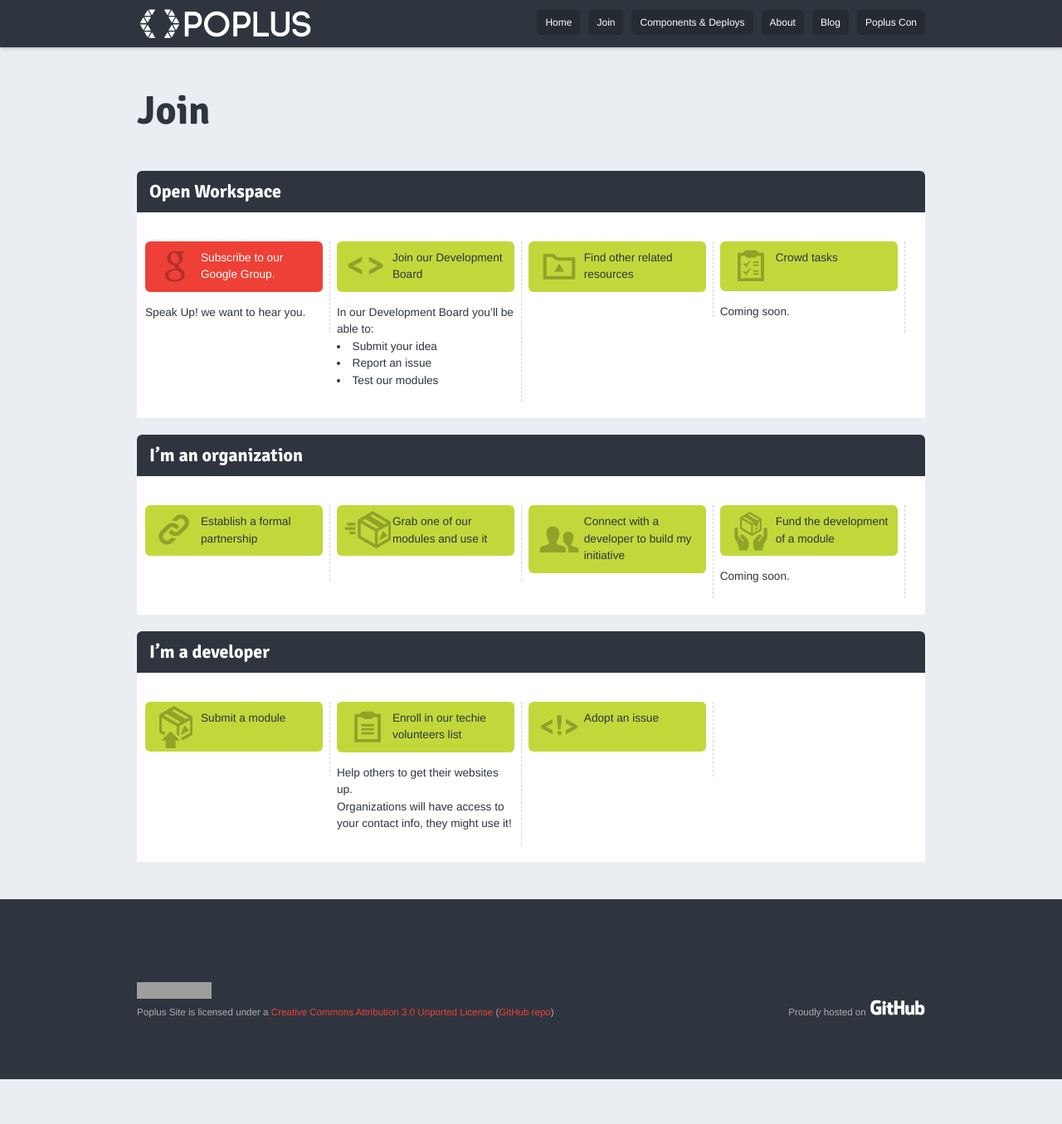
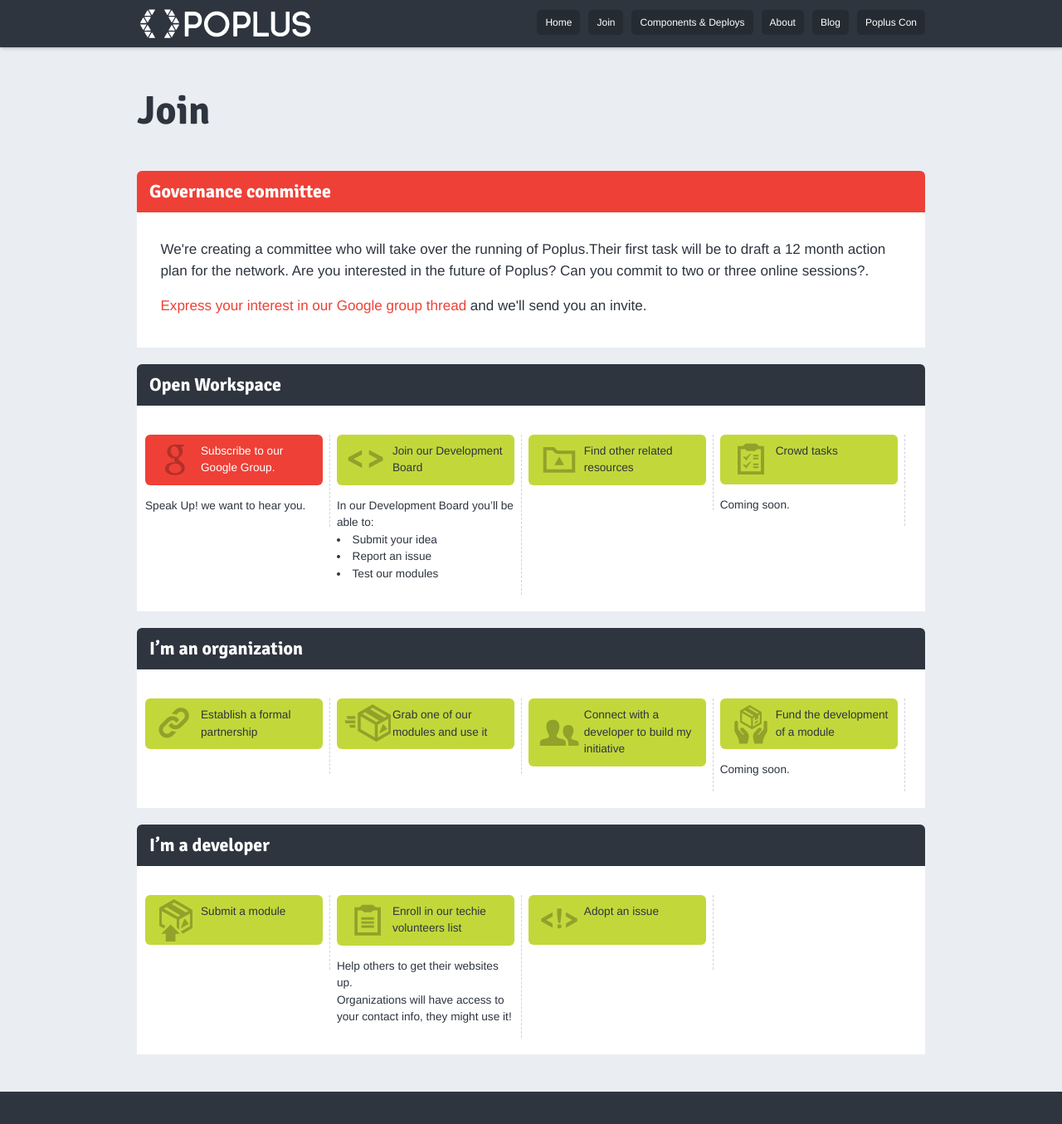
Before and after one commit to poplus/home-poplus, a Jekyll site: the page built from join/index.html, in a window 1280 px wide and 1400 px high. Shown: the top 1355 px of the window at 83% size. Built offline with Jekyll 4.4.1, drawn with Linux system fonts in a browser that asks for light colours; nearby versions of some CDN libraries; library files that are not in the unit come from our copies; Markdown is read by kramdown in place of the engine named in the settings; grey boxes are pictures that could not be loaded.

Commit message:
added and styled join committee message on join page

```diff
--- a/_includes/home-join-call-to-action.html
+++ b/_includes/home-join-call-to-action.html
@@ -1,6 +1,6 @@
 <div class="join-cta">
 	<div class="site">
 		<h1>Poplus is coming together</h1>
-		<p><a href="#">Join the governance committee</a> and shape the future of Poplus</p>
+		<p><a href="{{ site.url }}/join#top">Join the governance committee</a> and shape the future of Poplus</p>
 	</div>
 </div>
--- a/join/index.html
+++ b/join/index.html
@@ -3,8 +3,16 @@
 title: Join Poplus
 ---
 
-  <h1>Join</h1>
+  <h1 id="top" >Join</h1>
+  <div class="join join--prominent" >
+    <h2>Governance committee</h2>
+        <div>
+            <p> We're creating a committee who will take over the running of Poplus.Their first task will be to draft a 12 month action plan for the network. Are you interested in the future of Poplus? Can you commit to two or three online sessions?.</p>
+<p><a href="{{ site.url }}/join/group.html?place=topic%2Fpoplus%2F8kLpLL3d8z0%2Fdiscussion">Express your interest in our Google group thread</a> and we'll send you an invite. </p>
 
+
+        </div>
+    </div>
   	<div class="join">
   	<h2>Open Workspace</h2>
 	  	<div>
```
Also changed, not shown: css/main.css.
